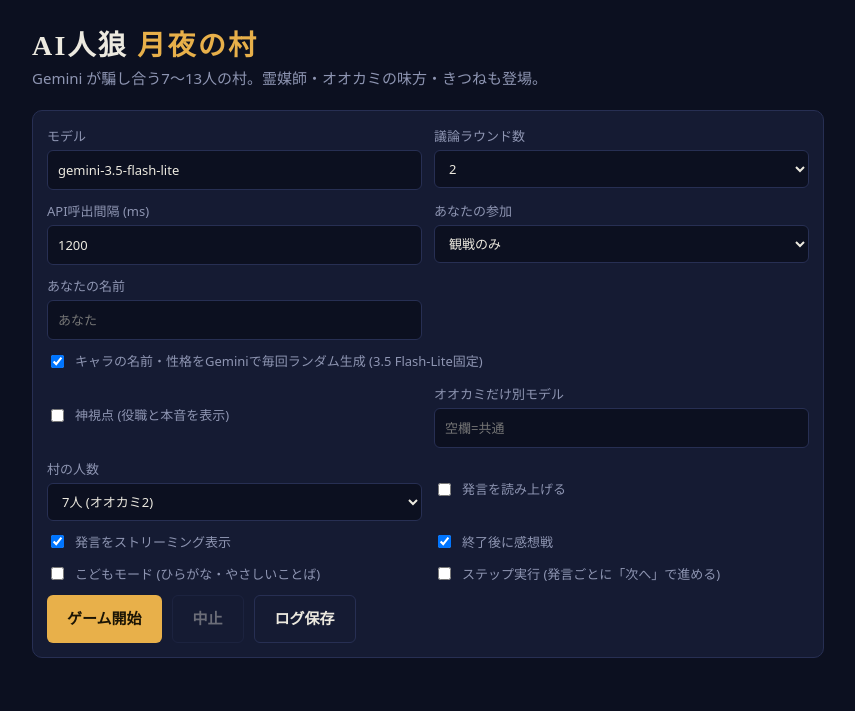
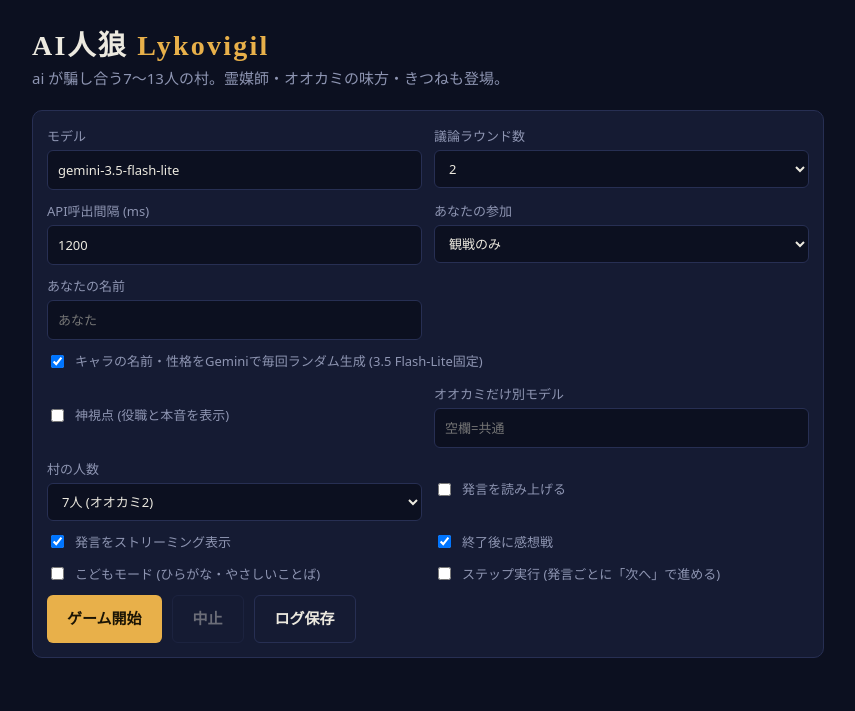
Before and after one commit to ryotagtagtag-wq/ai-zinrou, a website: page src/web/index.html in a window 1280 px wide. Shown: the whole page, without its empty margins (212-1067 px from the left). Drawn offline with Linux system fonts and the light colour scheme.

Commit message:
fix: update title and subtitle for AI人狼 to reflect new branding
Signed-off-by: game_ryo <ryotagtagtag@gmail.com>

```diff
--- a/src/web/index.html
+++ b/src/web/index.html
@@ -3,7 +3,7 @@
 <head>
 <meta charset="utf-8">
 <meta name="viewport" content="width=device-width,initial-scale=1">
-<title>AI人狼 月夜の村</title>
+<title>AI人狼- Lykovigil</title>
 <style>
 :root{--bg:#0c1020;--panel:#151b33;--line:#272f53;--ink:#ece9df;--mute:#8e95b2;--amber:#e8b04a;--blood:#d0605a;--day:#f3e3b8}
 *{box-sizing:border-box}
@@ -57,8 +57,8 @@
 </head>
 <body>
 <div class="wrap">
-<h1>AI人狼 <span>月夜の村</span></h1>
-<p class="sub">Gemini が騙し合う7〜13人の村。霊媒師・オオカミの味方・きつねも登場。</p>
+<h1>AI人狼 <span>Lykovigil</span></h1>
+<p class="sub">ai が騙し合う7〜13人の村。霊媒師・オオカミの味方・きつねも登場。</p>
 <section class="cfg">
 
  <label>モデル<input id="model" list="ml" value="gemini-3.5-flash-lite"><datalist id="ml"><option>gemini-3.5-flash-lite</option><option>gemini-3.8-flash</option><option>gemini-3.1-pro-preview</option></datalist></label>
```
